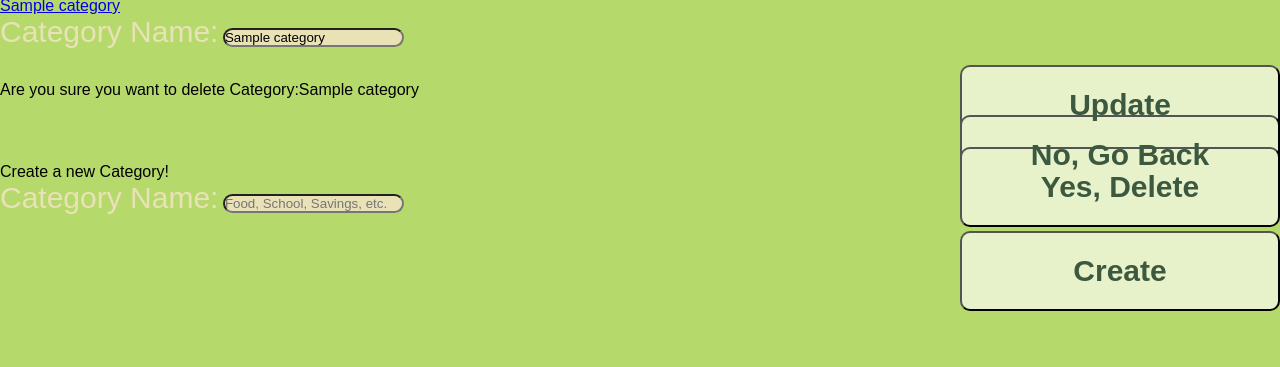
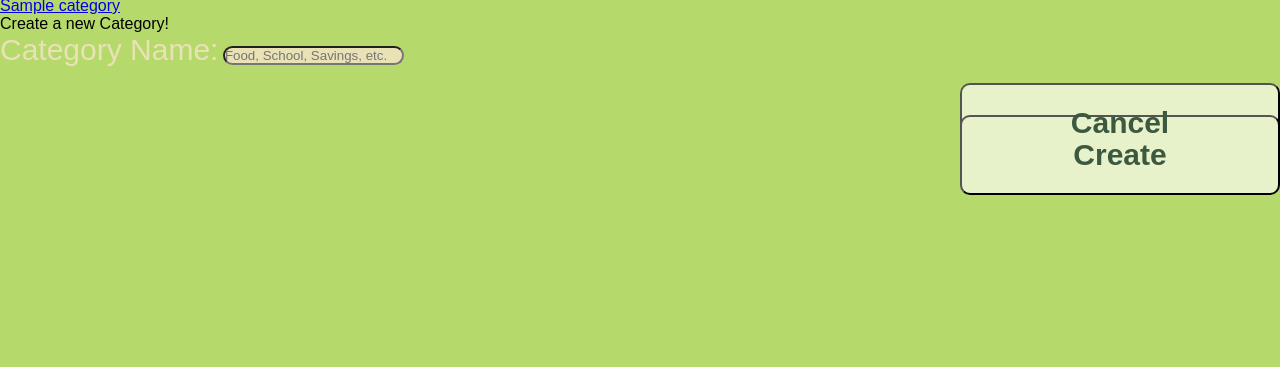
Before and after one commit to astridjamesrosal/flask-phase, a Flask app: template project6_finance_tracker/templates/categories.html in a window 1280 px wide. Shown: the part 433-800 px from the top of the page. Run offline with Flask 3, Linux system fonts and the light colour scheme; the template is opened without the code that fills it: most values are stand-ins (such as "Sample title", 1, 10 or a date in 2020).

Commit message:
Add view_category_route, fix categories.html modal wiring and links

```diff
--- a/project6_finance_tracker/templates/accounts.html
+++ b/project6_finance_tracker/templates/accounts.html
@@ -9,6 +9,7 @@
                 <a href="#" onclick="showModal('createAccountModal')">Add Account</a>
             </div>
         </div>
+
         <div class="lower_accounts_page">
             <div class="lower_accounts_page_table">
                 <table>
@@ -22,7 +23,7 @@
                         <td>{{ account[1] }}</td>
                         <td>{{ account[2] }}</td>
                         <td>
-                            <img src="{{ url_for('static', filename='images/edit.jpg')}}" href="{{url_for('edit_account_route')}}" onclick="showModal('editAccountModal-{{ account[0] }}')">
+                            <img src="{{ url_for('static', filename='images/Edit.jpg')}}" href="{{url_for('edit_account_route')}}" onclick="showModal('editAccountModal-{{ account[0] }}')">
                             <img src="{{ url_for('static', filename='images/delete.png')}}" href="{{url_for('delete_account_route')}}" onclick="showModal('deleteAccountModal-{{ account[0] }}')">
                         </td>
                     </tr>
@@ -62,7 +63,7 @@
             <img src="{{ url_for('static', filename='images/accounts_owl.jpg') }}" alt="owl">
             <p class="empty_header">Let's Set Up Your Accounts</p>
             <p class="empty_main_body">You’re just one step away. Connect your first account to start tracking your spending, setting budgets, and taking control of your wealth.</p>
-            <a href="#"  onclick="showModal('createAccountModal')">Add Your First Account</a>
+            <a href="#" onclick="showModal('createAccountModal')">Add Your First Account</a>
         </div>
         {% endif %}
 
--- a/project6_finance_tracker/templates/categories.html
+++ b/project6_finance_tracker/templates/categories.html
@@ -6,44 +6,32 @@
             <div class="upper_message">
                 <img src="{{ url_for('static', filename='images/header_owl.jpg')}}" alt="owl">
                 <p class="upper_message_text">Uncover your spending patterns and take charge of your cash flow.</p>
-                <a href="#">Add Category</a>
+                <a href="#" onclick="showModal('createCategoryModal')">Add Category</a>
             </div>
         </div>
+
         <div class="lower_categories_page">
             <p class="lower_categories_text">Select a category to see exactly where your money went.</p>
             {% for category in categories_list %}
-            <div class="categories_box"><a href="{{ url_for('transactions_list_route', category_id=category[0])}}">{{ category[1] }}</a></div>
+            <div class="categories_box"><a href="{{ url_for('view_category_route', category_id=category[0])}}">{{ category[1] }}</a></div>
 
-            <div class="modal" id="editCategoryModal-{{ category[0] }}">
-                <form action="{{ url_for('edit_category_route', category_id=category[0]) }}" method="POST">
-                    <label>Category Name:</label>
-                    <input type="text" name="category_name" value="{{ category[1] }}">
-                    <button type="submit">Update</button>
-                </form>
-            </div>
-            <div class="modal" id="deleteCategoryModal-{{ category[0] }}">
-                <form action="{{ url_for('delete_category_route', category_id=category[0]) }}" method="POST">
-                    <p class="delete_message">Are you sure you want to delete Category:{{ category[1] }}</p>
-                    <button type="button" onclick="hideDeleteModal()">No, Go Back</button>
-                    <button type="submit">Yes, Delete</button>
-                </form>
-            </div>
         {% endfor %}
-        </div>
-        <div class="modal" id="createCategoryModal">
-            <form action="{{ url_for('create_category_route') }}" method="POST">
-                <p>Create a new Category!</p>
-                <label>Category Name:</label>
-                <input type="text" name="category_name" placeholder="Food, School, Savings, etc.">
-                <button type="submit">Create</button>
-            </form>
         </div>
         {% else %}
         <div class="empty_page">
             <img src="{{ url_for('static', filename='images/categories_owl.jpg') }}" alt="owl">
             <p class="empty_header">Give Your Money a Mission!</p>
             <p class="empty_main_body">Stop playing the guessing game with your expenses. Group your transactions into custom buckets right now to design a personalized blueprint that lets you spend guilt-free on the things you love.</p>
-            <a href="{{ url_for('categories_list_route') }}">Add Your First Category</a>
+            <a href="#" onclick="showModal('createCategoryModal')">Add Your First Category</a>
         </div>
         {% endif %}
+        <div class="modal" id="createCategoryModal">
+            <form action="{{ url_for('create_category_route') }}" method="POST">
+                <p>Create a new Category!</p>
+                <label>Category Name:</label>
+                <input type="text" name="category_name" placeholder="Food, School, Savings, etc.">
+                <button type="button" onclick="hideModal('createCategoryModal')">Cancel</button>
+                <button type="submit">Create</button>
+            </form>
+        </div>
     {% endblock %}
```
Also changed, not shown: project6_finance_tracker/finance_app.py (+7 -0 lines), project6_finance_tracker/templates/view_category.html (added, +15 -0 lines).
